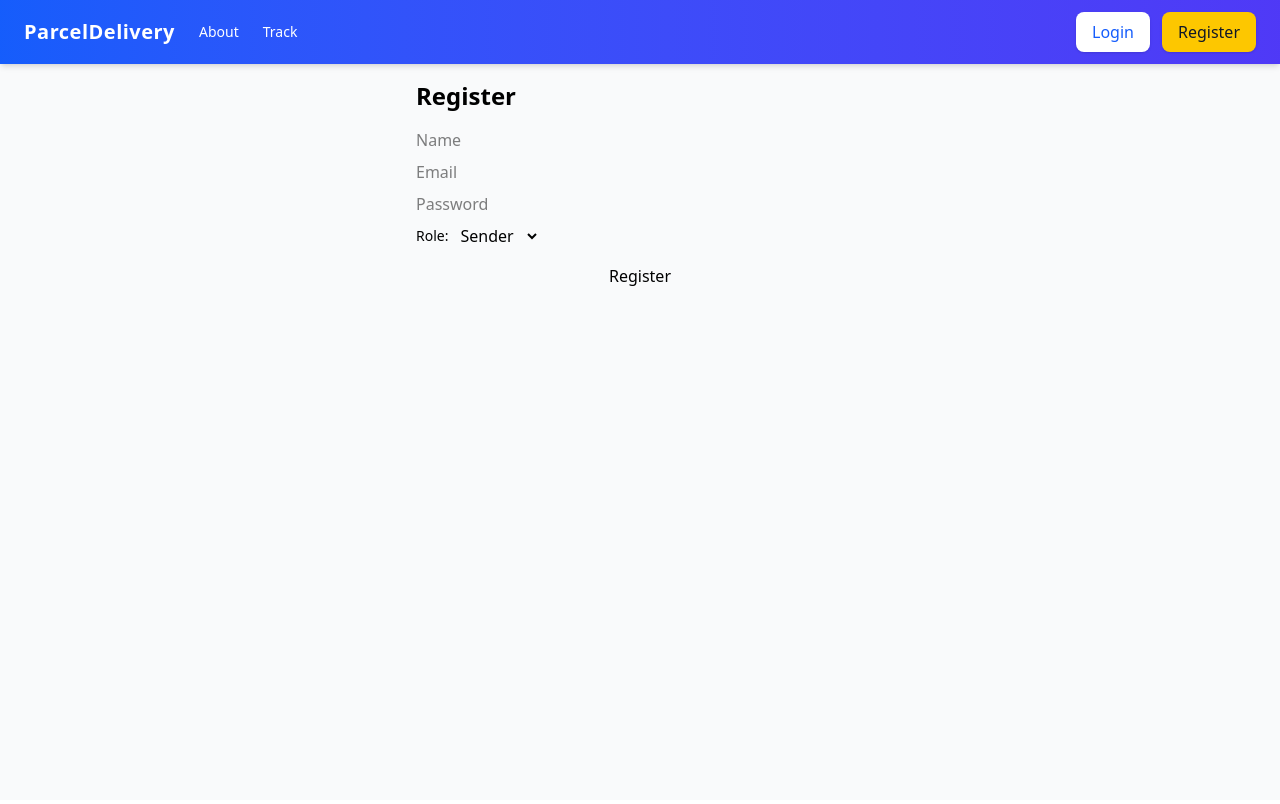
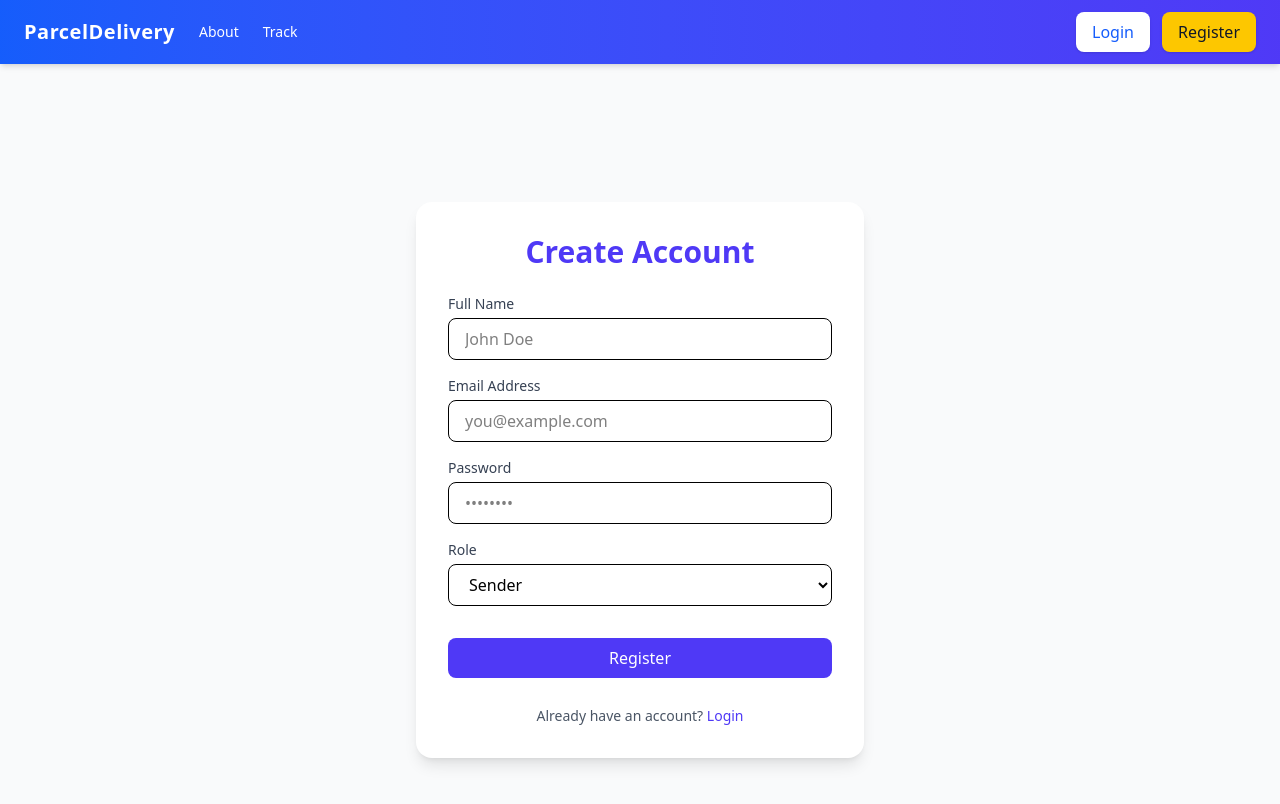
Before and after one commit to zalish-shawon/parcel-delivery-client, a React (Vite) app: page /register in a window 1280 px wide. Shown: the top 804 px of the page. Built offline with nearby package versions, Linux system fonts and the light colour scheme.

Commit message:
refactor(Register): enhance form layout and validation messages

```diff
--- a/src/pages/auth/Register.tsx
+++ b/src/pages/auth/Register.tsx
@@ -1,57 +1,120 @@
-import React, { useState } from 'react';
-import { useNavigate } from 'react-router-dom';
-import { toast } from 'react-toastify';
-import { useRegisterMutation } from '../../store/slices/api';
-import { z } from 'zod';
-
+import React, { useState } from "react";
+import { useNavigate } from "react-router-dom";
+import { toast } from "react-toastify";
+import { useRegisterMutation } from "../../store/slices/api";
+import { z } from "zod";
 
 const registerSchema = z.object({
-name: z.string().min(1),
-email: z.string().email(),
-password: z.string().min(6),
-role: z.enum(['sender','receiver'])
+  name: z.string().min(1, "Name is required"),
+  email: z.string().email("Invalid email"),
+  password: z.string().min(6, "Password must be at least 6 characters"),
+  role: z.enum(["sender", "receiver"]),
 });
 
-
 const Register: React.FC = () => {
-const [name, setName] = useState('');
-const [email, setEmail] = useState('');
-const [password, setPassword] = useState('');
-const [role, setRole] = useState<'sender'|'receiver'>('sender');
+  const [name, setName] = useState("");
+  const [email, setEmail] = useState("");
+  const [password, setPassword] = useState("");
+  const [role, setRole] = useState<"sender" | "receiver">("sender");
   const navigate = useNavigate();
   const [register, { isLoading }] = useRegisterMutation();
-
 
   const submit = async (e: React.FormEvent) => {
     e.preventDefault();
     try {
       const parsed = registerSchema.parse({ name, email, password, role });
       await register(parsed).unwrap();
-toast.success('Registered, please login');
-navigate('/login');
+      toast.success("Registered successfully! Please login.");
+      navigate("/login");
     } catch (err: any) {
-toast.error(err?.data?.message || err.message || 'Registration error');
+      toast.error(err?.data?.message || err.message || "Registration error");
     }
   };
 
+  return (
+    <div className="flex items-center justify-center min-h-screen bg-gray-50">
+      <div className="bg-white shadow-lg rounded-2xl w-full max-w-md p-8">
+        <h2 className="text-3xl font-bold text-center text-indigo-600 mb-6">
+          Create Account
+        </h2>
+        <form onSubmit={submit} className="flex flex-col gap-4">
+          {/* Name */}
+          <div>
+            <label className="block text-sm font-medium text-gray-700 mb-1">
+              Full Name
+            </label>
+            <input
+              className="w-full px-4 py-2 border rounded-lg focus:ring-2 focus:ring-indigo-400 focus:outline-none"
+              placeholder="John Doe"
+              value={name}
+              onChange={(e) => setName(e.target.value)}
+            />
+          </div>
 
-return (
-<div className="max-w-md mx-auto">
-<h2 className="text-2xl font-semibold mb-4">Register</h2>
-<form onSubmit={submit} className="flex flex-col gap-2">
-<input className="input" placeholder="Name" value={name} onChange={e => setName(e.target.value)} />
-<input className="input" placeholder="Email" value={email} onChange={e => setEmail(e.target.value)} />
-<input className="input" type="password" placeholder="Password" value={password} onChange={e => setPassword(e.target.value)} />
-<div className="flex gap-2 items-center">
-<label className="text-sm">Role:</label>
-<select value={role} onChange={e => setRole(e.target.value as 'sender'|'receiver')} className="input">
+          {/* Email */}
+          <div>
+            <label className="block text-sm font-medium text-gray-700 mb-1">
+              Email Address
+            </label>
+            <input
+              type="email"
+              className="w-full px-4 py-2 border rounded-lg focus:ring-2 focus:ring-indigo-400 focus:outline-none"
+              placeholder="you@example.com"
+              value={email}
+              onChange={(e) => setEmail(e.target.value)}
+            />
+          </div>
+
+          {/* Password */}
+          <div>
+            <label className="block text-sm font-medium text-gray-700 mb-1">
+              Password
+            </label>
+            <input
+              type="password"
+              className="w-full px-4 py-2 border rounded-lg focus:ring-2 focus:ring-indigo-400 focus:outline-none"
+              placeholder="••••••••"
+              value={password}
+              onChange={(e) => setPassword(e.target.value)}
+            />
+          </div>
+
+          {/* Role */}
+          <div>
+            <label className="block text-sm font-medium text-gray-700 mb-1">
+              Role
+            </label>
+            <select
+              value={role}
+              onChange={(e) => setRole(e.target.value as "sender" | "receiver")}
+              className="w-full px-4 py-2 border rounded-lg focus:ring-2 focus:ring-indigo-400 focus:outline-none"
+            >
               <option value="sender">Sender</option>
               <option value="receiver">Receiver</option>
             </select>
           </div>
-<button className="btn mt-2" disabled={isLoading}>{isLoading ? 'Creating...' : 'Register'}</button>
+
+          {/* Button */}
+          <button
+            className="w-full py-2 mt-4 bg-indigo-600 text-white font-medium rounded-lg hover:bg-indigo-700 transition disabled:opacity-50"
+            disabled={isLoading}
+          >
+            {isLoading ? "Creating..." : "Register"}
+          </button>
+
+          <p className="text-center text-sm text-gray-600 mt-3">
+            Already have an account?{" "}
+            <span
+              onClick={() => navigate("/login")}
+              className="text-indigo-600 font-medium cursor-pointer hover:underline"
+            >
+              Login
+            </span>
+          </p>
         </form>
+      </div>
     </div>
   );
 };
+
 export default Register;
```
Lines whose indentation alone changed are shown as unchanged.
